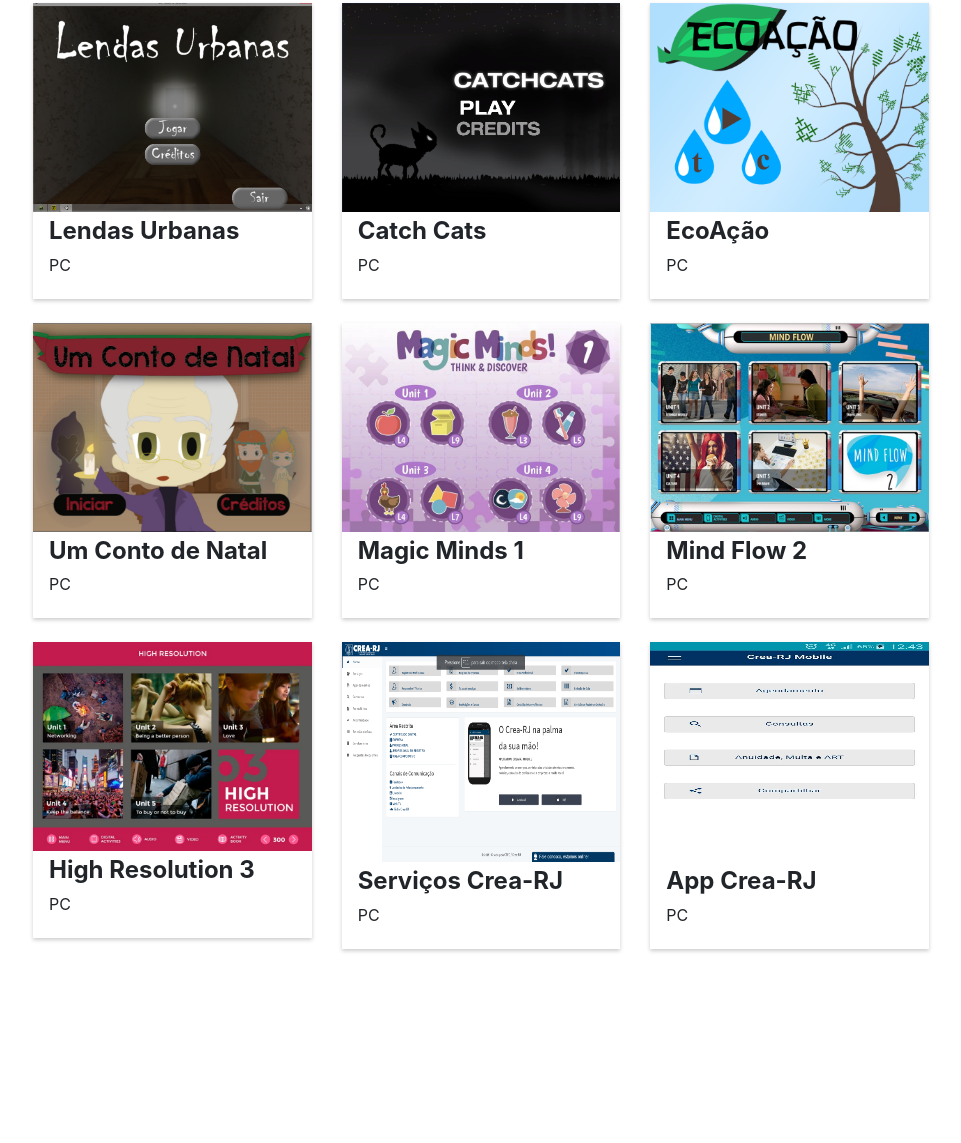
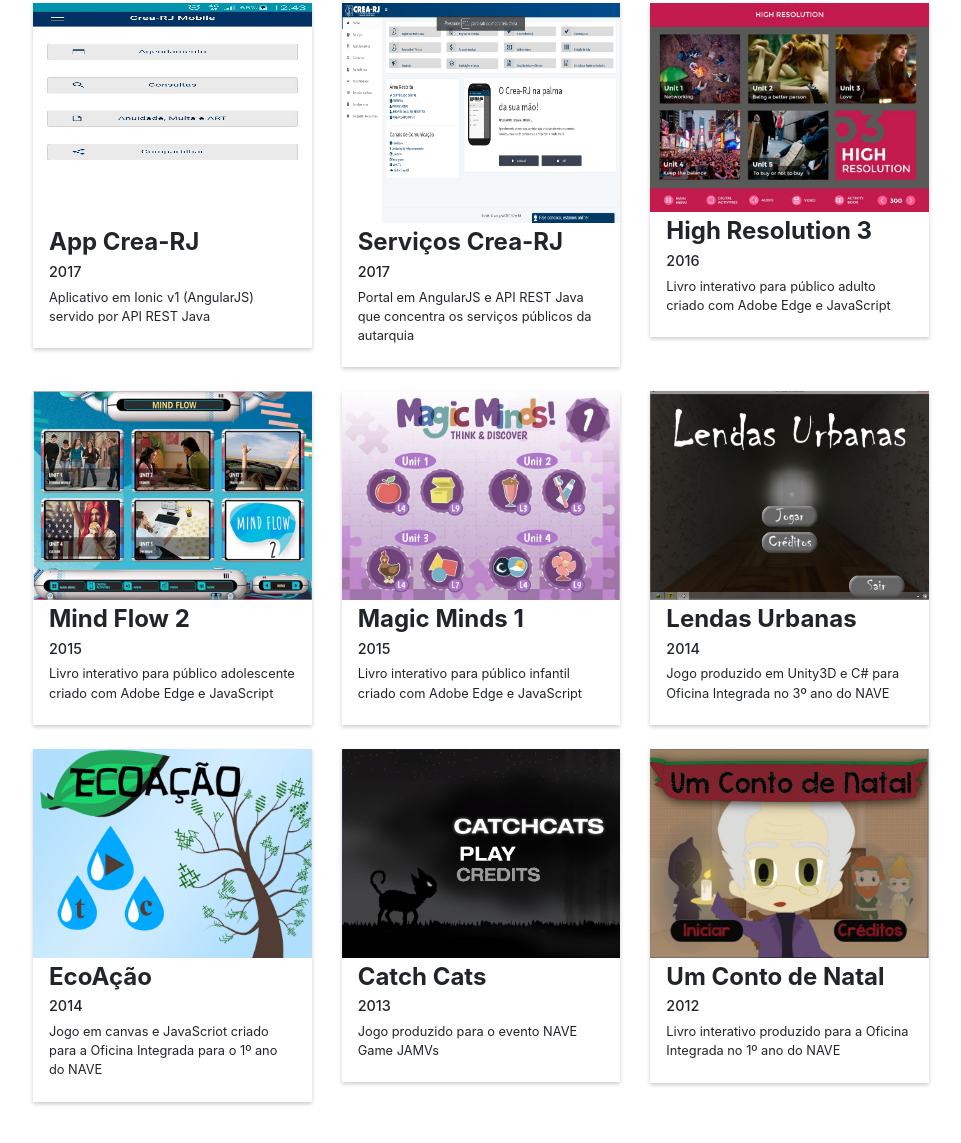
Before and after one commit to angelluspaixao/angelluspaixao.github.io, a website: page index.html in a window 1280 px wide. Shown: the part 2993-4136 px from the top of the page, without its empty margins (159-1120 px from the left). Before the commit the page ends 3986 px from the top, so only its background shows below. Drawn offline with Linux system fonts and the light colour scheme.

Commit message:
Atualização dos textos do portfólio

```diff
--- a/index.html
+++ b/index.html
@@ -209,22 +209,24 @@
 
 							<!-- CARD 1 -->
 							<div class="col-md-4">
-								<div class="item-portfolio">
-									<img src="public/img/portfolio/cover-pf-01.png" alt="Avatar" class="cover-portfolio">
-									<div class="container-portfolio">
-										<h4><b>Lendas Urbanas</b></h4>
-										<p>PC</p>
+									<div class="item-portfolio">
+										<img src="public/img/portfolio/cover-pf-09.webp" alt="Avatar" class="cover-portfolio item-portfolio-hd">
+										<div class="container-portfolio">
+											<h4><b>App Crea-RJ</b></h4>
+											<h5>2017</h5>
+											<p>Aplicativo em Ionic v1 (AngularJS) servido por API REST Java</p>
+										</div>
 									</div>
 								</div>
-							</div>
 
 							<!-- CARD 2 -->
 							<div class="col-md-4">
 								<div class="item-portfolio">
-									<img src="public/img/portfolio/cover-pf-02.jpg" alt="Avatar" class="cover-portfolio">
+									<img src="public/img/portfolio/cover-pf-08.png" alt="Avatar" class="cover-portfolio item-portfolio-hd">
 									<div class="container-portfolio">
-										<h4><b>Catch Cats</b></h4>
-										<p>PC</p>
+										<h4><b>Serviços Crea-RJ</b></h4>
+										<h5>2017</h5>
+										<p>Portal em AngularJS e API REST Java que concentra os serviços públicos da autarquia </p>
 									</div>
 								</div>
 							</div>
@@ -232,10 +234,11 @@
 							<!-- CARD 3 -->
 							<div class="col-md-4">
 								<div class="item-portfolio">
-									<img src="public/img/portfolio/cover-pf-03.png" alt="Avatar" class="cover-portfolio">
+									<img src="public/img/portfolio/cover-pf-07.jpeg" alt="Avatar" class="cover-portfolio">
 									<div class="container-portfolio">
-										<h4><b>EcoAção</b></h4>
-										<p>PC</p>
+										<h4><b>High Resolution 3</b></h4>
+										<h5>2016</h5>
+										<p>Livro interativo para público adulto criado com Adobe Edge e JavaScript</p>
 									</div>
 								</div>
 							</div>
@@ -251,10 +254,11 @@
 								<!-- CARD 4 -->
 								<div class="col-md-4">
 									<div class="item-portfolio">
-										<img src="public/img/portfolio/cover-pf-04.jpg" alt="Avatar" class="cover-portfolio">
+										<img src="public/img/portfolio/cover-pf-06.jpeg" alt="Avatar" class="cover-portfolio">
 										<div class="container-portfolio">
-											<h4><b>Um Conto de Natal</b></h4>
-											<p>PC</p>
+											<h4><b>Mind Flow 2</b></h4>
+											<h5>2015</h5>
+											<p>Livro interativo para público adolescente criado com Adobe Edge e JavaScript</p>
 										</div>
 									</div>
 								</div>
@@ -265,7 +269,8 @@
 										<img src="public/img/portfolio/cover-pf-05.jpeg" alt="Avatar" class="cover-portfolio">
 										<div class="container-portfolio">
 											<h4><b>Magic Minds 1</b></h4>
-											<p>PC</p>
+											<h5>2015</h5>
+											<p>Livro interativo para público infantil criado com Adobe Edge e JavaScript</p>
 										</div>
 									</div>
 								</div>
@@ -273,10 +278,11 @@
 								<!-- CARD 6 -->
 								<div class="col-md-4">
 									<div class="item-portfolio">
-										<img src="public/img/portfolio/cover-pf-06.jpeg" alt="Avatar" class="cover-portfolio">
+										<img src="public/img/portfolio/cover-pf-01.png" alt="Avatar" class="cover-portfolio">
 										<div class="container-portfolio">
-											<h4><b>Mind Flow 2</b></h4>
-											<p>PC</p>
+											<h4><b>Lendas Urbanas</b></h4>
+											<h5>2014</h5>
+											<p>Jogo produzido em Unity3D e C# para Oficina Integrada no 3º ano do NAVE</p>
 										</div>
 									</div>
 								</div>
@@ -292,10 +298,11 @@
 								<!-- CARD 7 -->
 								<div class="col-md-4">
 									<div class="item-portfolio">
-										<img src="public/img/portfolio/cover-pf-07.jpeg" alt="Avatar" class="cover-portfolio">
+										<img src="public/img/portfolio/cover-pf-03.png" alt="Avatar" class="cover-portfolio">
 										<div class="container-portfolio">
-											<h4><b>High Resolution 3</b></h4>
-											<p>PC</p>
+											<h4><b>EcoAção</b></h4>
+											<h5>2014</h5>
+											<p>Jogo em canvas e JavaScriot criado para a Oficina Integrada para o 1º ano do NAVE</p>
 										</div>
 									</div>
 								</div>
@@ -303,10 +310,11 @@
 								<!-- CARD 8 -->
 								<div class="col-md-4">
 									<div class="item-portfolio">
-										<img src="public/img/portfolio/cover-pf-08.png" alt="Avatar" class="cover-portfolio item-portfolio-hd">
+										<img src="public/img/portfolio/cover-pf-02.jpg" alt="Avatar" class="cover-portfolio">
 										<div class="container-portfolio">
-											<h4><b>Serviços Crea-RJ</b></h4>
-											<p>PC</p>
+											<h4><b>Catch Cats</b></h4>
+											<h5>2013</h5>
+											<p>Jogo produzido para o evento NAVE Game JAMVs</p>
 										</div>
 									</div>
 								</div>
@@ -314,10 +322,11 @@
 								<!-- CARD 9 -->
 								<div class="col-md-4">
 									<div class="item-portfolio">
-										<img src="public/img/portfolio/cover-pf-09.webp" alt="Avatar" class="cover-portfolio item-portfolio-hd">
+										<img src="public/img/portfolio/cover-pf-04.jpg" alt="Avatar" class="cover-portfolio">
 										<div class="container-portfolio">
-											<h4><b>App Crea-RJ</b></h4>
-											<p>PC</p>
+											<h4><b>Um Conto de Natal</b></h4>
+											<h5>2012</h5>
+											<p>Livro interativo produzido para a Oficina Integrada no 1º ano do NAVE</p>
 										</div>
 									</div>
 								</div>
--- a/public/css/style.css
+++ b/public/css/style.css
@@ -196,6 +196,14 @@
 	padding: 6px 16px;
 }
 
+.container-portfolio p {
+	font-size: 0.8em;
+}
+
+.container-portfolio h5 {
+	font-size: 0.9em;
+}
+
 .cover-portfolio{
 	width: 100%;
 	/* border-radius: 5px 5px 0 0; */
```
